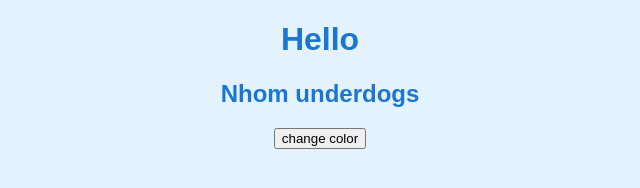
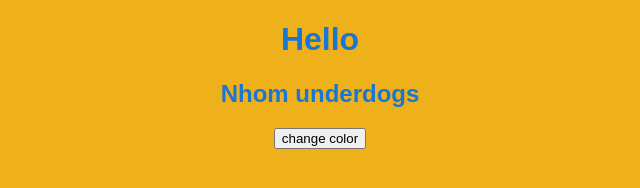
Before and after one commit to hungadd123/Underdogs, a plain HTML site: page index.html in a window 1280 px wide. Both pictures are taken after a click on the button "change color". Shown: the whole page, without its empty margins (320-960 px from the left). Drawn offline with Linux system fonts and the light colour scheme.

Commit message:
add index.js

```diff
--- a/index.html
+++ b/index.html
@@ -10,5 +10,6 @@
     <h1>Hello</h1>
     <h2>Nhom underdogs</h2>
     <button>change color</button>
+    <script src="index.js"></script>
 </body>
 </html>
--- /dev/null
+++ b/index.js
@@ -0,0 +1,9 @@
+document.addEventListener("DOMContentLoaded", function () {
+    const button = document.querySelector("button");
+    const body = document.body;
+
+    button.addEventListener("click", function () {
+        const randomColor = `#${Math.floor(Math.random()*16777215).toString(16)}`;
+        body.style.backgroundColor = randomColor;
+    });
+});
```
